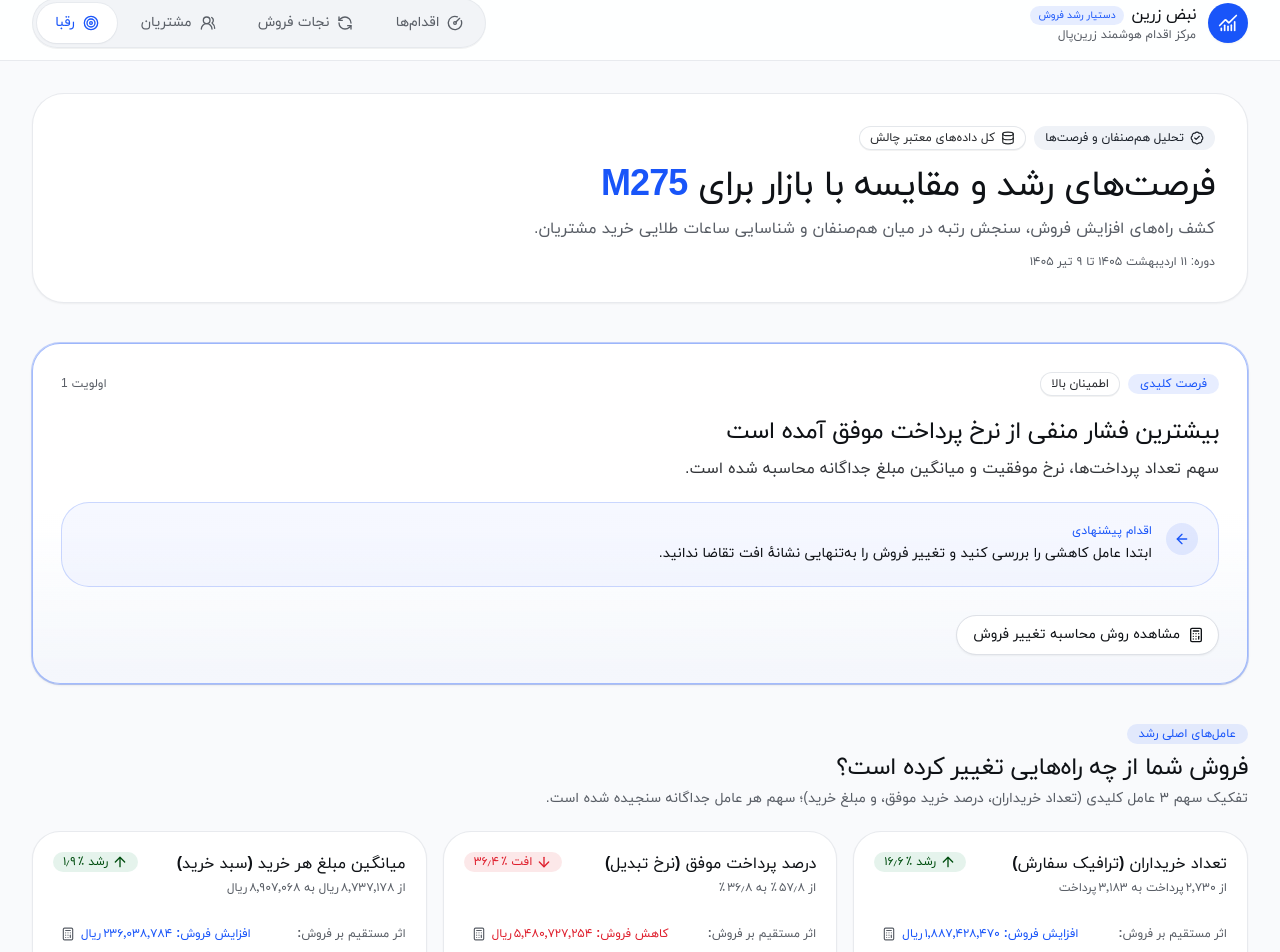
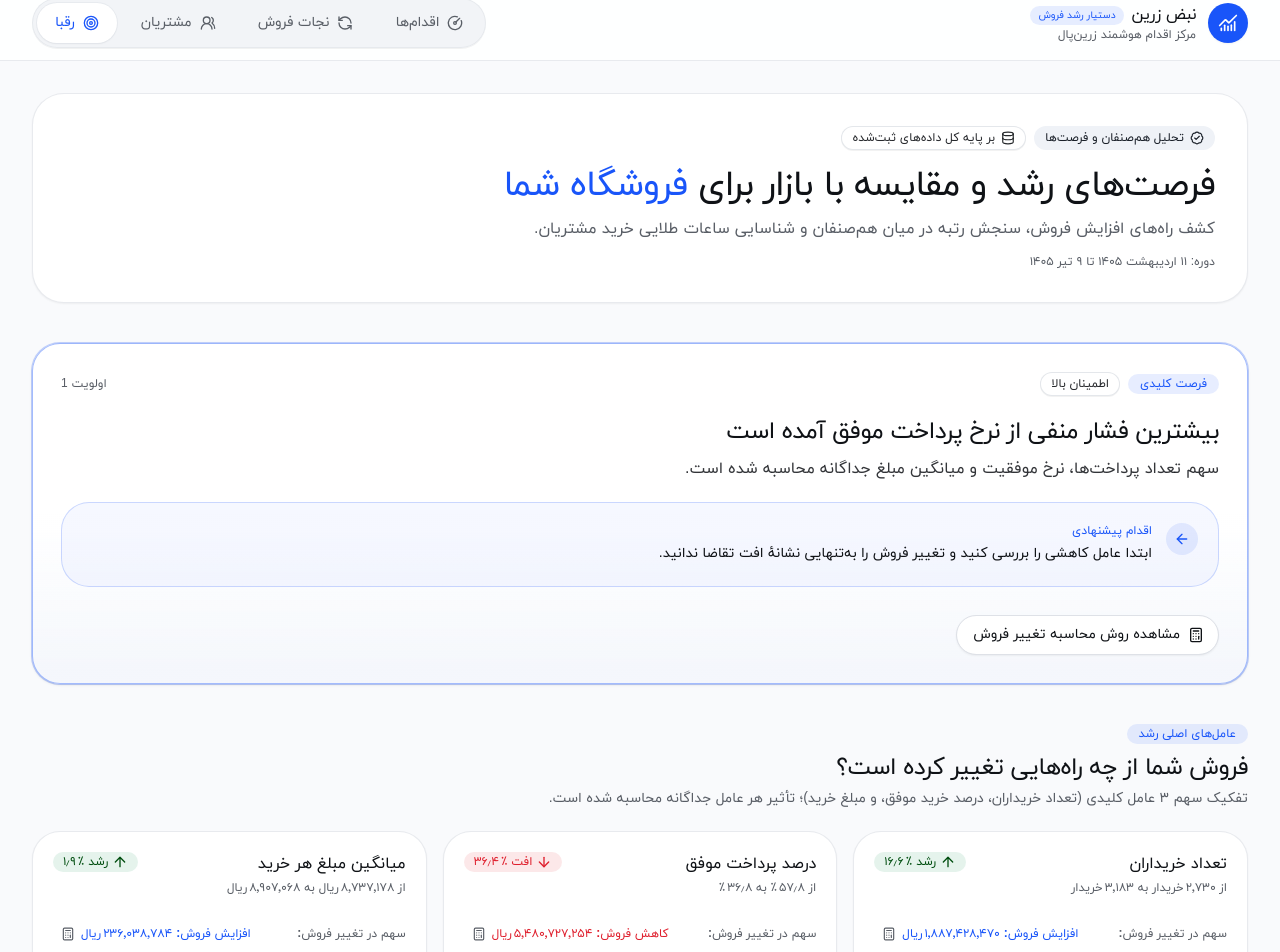
Before and after one commit to Pezhm4n/challenge-1-zarinpal, a Next.js app: page /opportunities in a window 1280 px wide. Shown: the part 14-966 px from the top of the page. Built offline with nearby package versions, Linux system fonts and the light colour scheme.

Commit message:
refactor(ux): simplify peer opportunities copy and remove analyst jargon for merchants

```diff
--- a/src/features/peer-opportunities/components/growth-decomposition.tsx
+++ b/src/features/peer-opportunities/components/growth-decomposition.tsx
@@ -5,9 +5,9 @@ import type { DecompositionItem, Driver } from "../types";
 import { EvidenceMetricButton } from "./evidence-metric-button";
 
 const driverLabels: Record<Driver, string> = {
-  traffic: "تعداد خریداران (ترافیک سفارش)",
-  conversion: "درصد پرداخت موفق (نرخ تبدیل)",
-  ticket: "میانگین مبلغ هر خرید (سبد خرید)",
+  traffic: "تعداد خریداران",
+  conversion: "درصد پرداخت موفق",
+  ticket: "میانگین مبلغ هر خرید",
 };
 
 const numberFormatter = new Intl.NumberFormat("fa-IR", {
@@ -25,7 +25,7 @@ function formatDriverValue(item: DecompositionItem, value: number) {
 }
 
 function DriverUnit({ driver }: { driver: Driver }) {
-  return <span>{driver === "conversion" ? "٪" : driver === "ticket" ? "ریال" : "پرداخت"}</span>;
+  return <span>{driver === "conversion" ? "٪" : driver === "ticket" ? "ریال" : "خریدار"}</span>;
 }
 
 function DriverValue({ item, value }: { item: DecompositionItem; value: number }) {
@@ -132,7 +132,7 @@ export function GrowthDecomposition({
           فروش شما از چه راه‌هایی تغییر کرده است؟
         </h2>
         <p className="text-sm leading-relaxed text-muted-foreground">
-          تفکیک سهم ۳ عامل کلیدی (تعداد خریداران، درصد خرید موفق، و مبلغ خرید)؛ سهم هر عامل جداگانه سنجیده شده است.
+          تفکیک سهم ۳ عامل کلیدی (تعداد خریداران، درصد خرید موفق، و مبلغ خرید)؛ تأثیر هر عامل جداگانه محاسبه شده است.
         </p>
       </header>
 
@@ -171,7 +171,7 @@ export function GrowthDecomposition({
 
               <div className="grid gap-2.5 pt-1">
                 <div className="flex items-center justify-between text-xs">
-                  <span className="font-semibold text-muted-foreground">اثر مستقیم بر فروش:</span>
+                  <span className="font-semibold text-muted-foreground">سهم در تغییر فروش:</span>
                   <EvidenceMetricButton
                     evidenceId={evidenceId}
                     ariaLabel={`مشاهده روش محاسبه سهم ${driverLabels[item.driver]} در فروش`}
--- a/src/features/peer-opportunities/components/peer-position.tsx
+++ b/src/features/peer-opportunities/components/peer-position.tsx
@@ -4,7 +4,7 @@ import type { PeerBenchmark } from "../types";
 import { EvidenceMetricButton } from "./evidence-metric-button";
 
 const labels: Record<string, { title: string; unit: "percent" | "rial" }> = {
-  verificationRate: { title: "درصد پرداخت‌های موفق", unit: "percent" },
+  verificationRate: { title: "درصد پرداخت موفق", unit: "percent" },
   verifiedVolumeRial: { title: "مجموع مبلغ فروش موفق", unit: "rial" },
   averageVerifiedTicketRial: { title: "میانگین مبلغ هر خرید", unit: "rial" },
 };
@@ -56,8 +56,8 @@ export function PeerPosition({
           داده کافی برای مقایسه با هم‌صنفان وجود ندارد
         </h2>
         <p className="text-sm text-muted-foreground">
-          رتبه فقط زمانی نمایش داده می‌شود که پذیرنده و گروه هم‌صنف حداقل نمونهٔ
-          لازم را داشته باشند.
+          رتبه فقط زمانی نمایش داده می‌شود که فروشگاه شما و فروشگاه‌های
+          هم‌صنف حداقل نمونهٔ لازم را داشته باشند.
         </p>
       </section>
     );
--- a/src/features/peer-opportunities/components/time-window-opportunities.tsx
+++ b/src/features/peer-opportunities/components/time-window-opportunities.tsx
@@ -55,7 +55,7 @@ export function TimeWindowOpportunities({
     return (
       <section className="grid gap-2 rounded-xl border bg-card p-4" aria-live="polite">
         <Clock3 aria-hidden="true" className="size-5 text-muted-foreground" />
-        <h2 className="font-medium">نمونه کافی برای بازه زمانی وجود ندارد</h2>
+        <h2 className="font-medium">نمونه کافی برای تحلیل ساعات خرید وجود ندارد</h2>
         <p className="text-sm text-muted-foreground">
           {emptyMessage ?? "فقط بازه‌هایی با حداقل ۲۵ پرداخت یکتا نمایش داده می‌شوند."}
         </p>
@@ -75,7 +75,7 @@ export function TimeWindowOpportunities({
           ساعت‌ها و روزهای مناسب برای بیشترین فروش
         </h2>
         <p className="text-sm leading-relaxed text-muted-foreground">
-          پنجره‌های زمانی پرفروش که خریداران بیشترین تمایل به خرید موفق را در صنف شما داشته‌اند.
+          روز و ساعت‌هایی که احتمال پرداخت موفق مشتریان در صنف شما بالاتر است.
         </p>
       </header>
 
--- a/src/features/peer-opportunities/peer-opportunities-page.tsx
+++ b/src/features/peer-opportunities/peer-opportunities-page.tsx
@@ -104,11 +104,11 @@ export function PeerOpportunitiesPage({
             </Badge>
             <Badge variant="outline" className="gap-1.5 font-semibold">
               <Database aria-hidden="true" className="size-3.5" />
-              کل داده‌های معتبر چالش
+              بر پایه کل داده‌های ثبت‌شده
             </Badge>
           </div>
           <h1 className="mt-4 text-2xl font-extrabold tracking-tight text-foreground sm:text-3xl lg:text-4xl">
-            فرصت‌های رشد و مقایسه با بازار برای <span className="text-primary"><bdi dir="ltr">{payload.selection.merchantKey}</bdi></span>
+            فرصت‌های رشد و مقایسه با بازار برای <span className="text-primary">فروشگاه شما</span>
           </h1>
           <p className="mt-2.5 max-w-3xl text-sm leading-relaxed text-muted-foreground sm:text-base">
             کشف راه‌های افزایش فروش، سنجش رتبه در میان هم‌صنفان و شناسایی ساعات طلایی خرید مشتریان.
```
